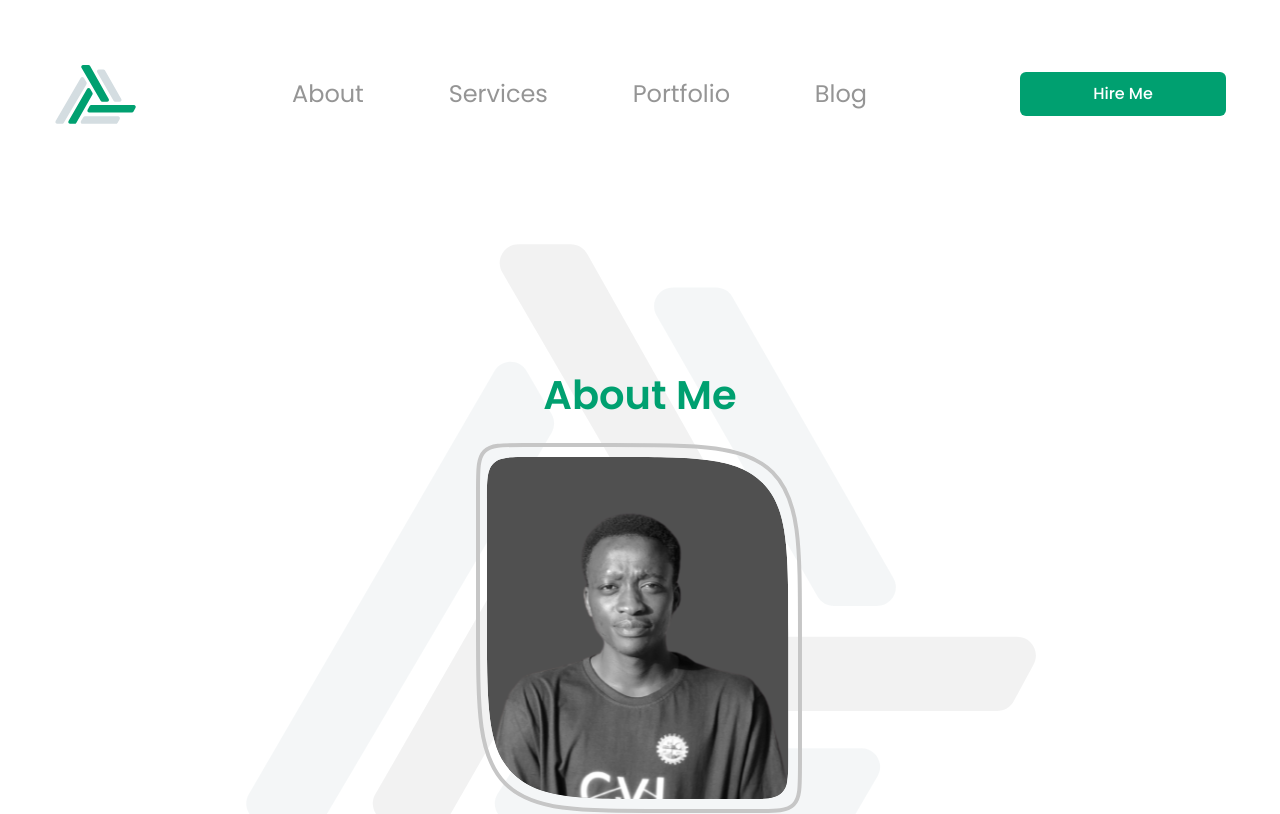
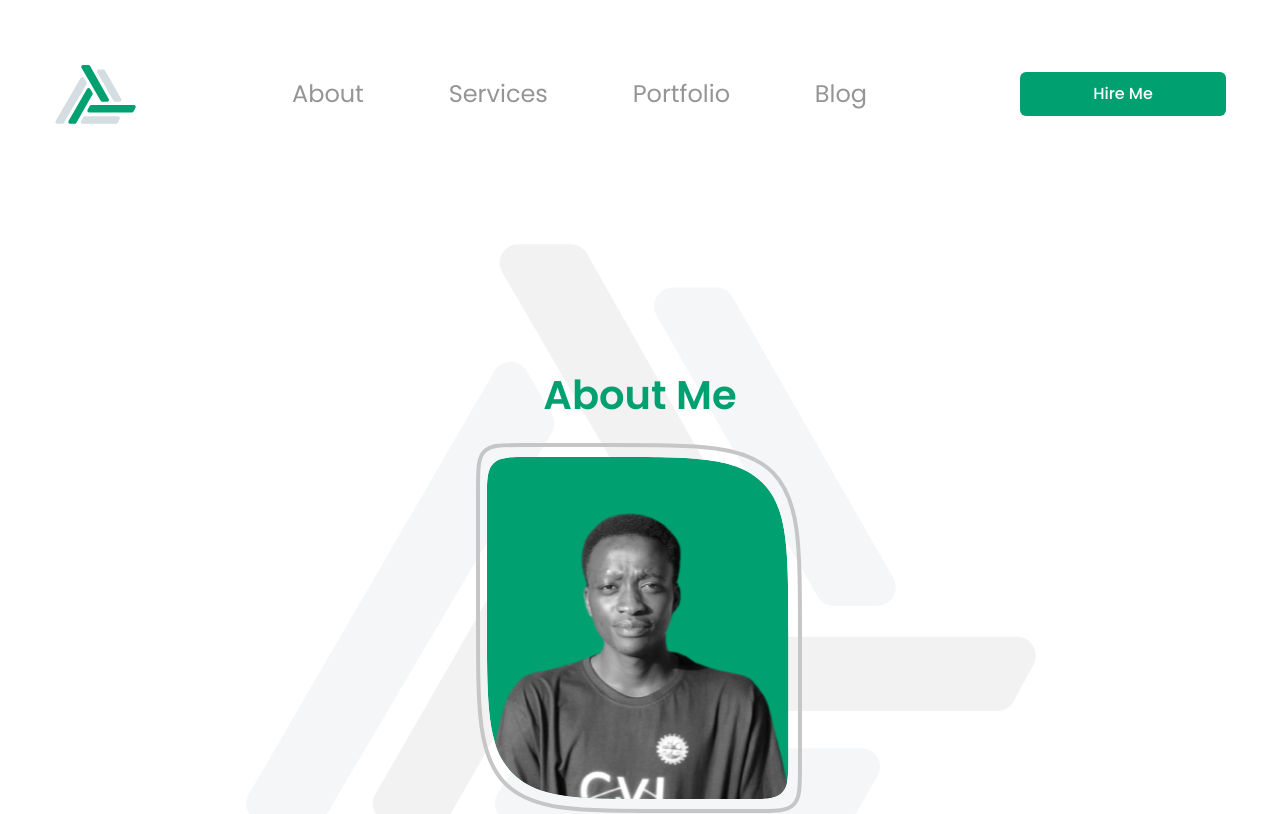
Before and after one commit to mmustaphak/ui-ux-portfolio, a React (Vite) app: page /about in a window 1280 px wide. Shown: the top 814 px of the page. Built offline with nearby package versions, Linux system fonts and the light colour scheme.

Commit message:
Made the current Theme to match Mufteey's pic on the about page

```diff
--- a/src/pages/About.jsx
+++ b/src/pages/About.jsx
@@ -1,5 +1,7 @@
 import Resume from "../components/Resume";
-import mufteey from "../assets/black-mufteey.svg";
+import blackMufteey from "../assets/black-mufteey.svg";
+import greenMufteey from "../assets/green-mufteey.svg";
+import blueMufteey from "../assets/blue-mufteey.svg";
 import { useContext } from "react";
 import { ThemeContext } from "../components/ThemeContext";
 
@@ -7,14 +9,26 @@ export default function About() {
 
   const {color, text} = useContext(ThemeContext)
 
+  function imageTheme(hexCode){
+    switch(hexCode){
+      case '#151515':
+        return blackMufteey
+      case '#00A070':
+        return greenMufteey
+      case '#000958':
+        return blueMufteey
+    }
+  }
+
   return (
     <section className="mt-6 min-[400px]:mt-0 lg:-mt-6">
       <h1 className={`${text} font-semibold md:text-2xl lg:text-[2.5rem]`}>
         About Me
       </h1>
+
       <img
         className="mx-auto mt-4 w-[29.4%] max-w-[160px] md:mt-6 lg:min-w-[329px] lg:mt-8"
-        src={mufteey}
+        src={imageTheme(color)}
         alt="Mustapha Danladi"
       />
 
```
